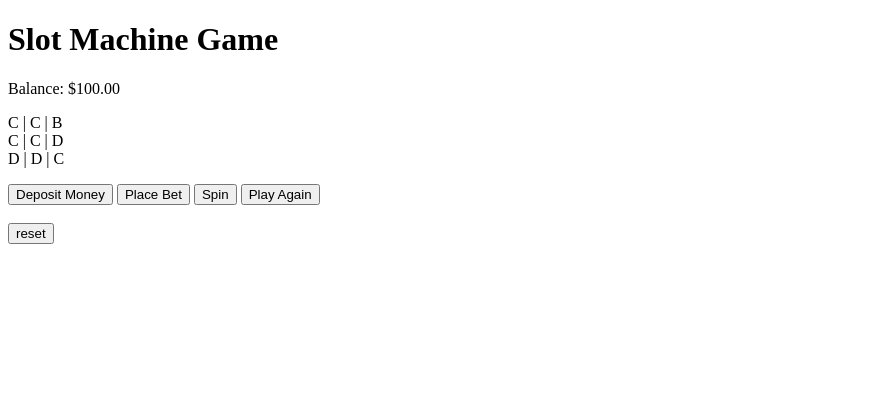
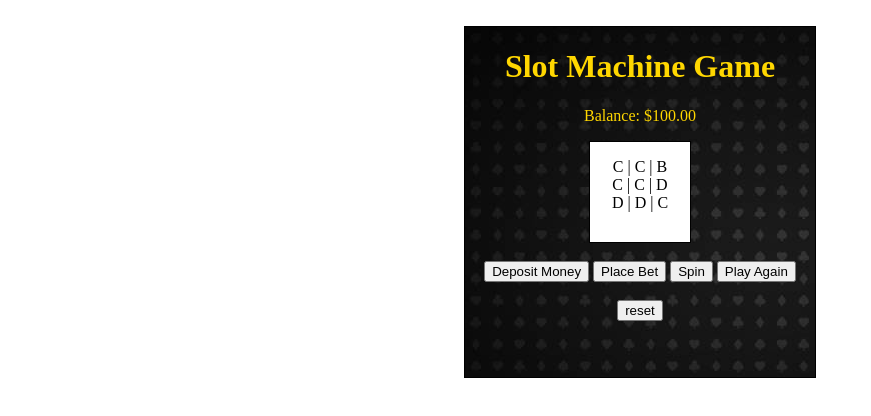
Before and after one commit to isaemi/slot_machine, a plain HTML site: page index.html in a window 1280 px wide. Both pictures are taken after a click on the button "Spin". Shown: the whole page, without its empty margins (0-871 px from the left). Drawn offline with Linux system fonts and the light colour scheme.

Commit message:
second commit

```diff
--- a/index.html
+++ b/index.html
@@ -4,11 +4,44 @@
     <meta charset="UTF-8">
     <meta name="viewport" content="width=device-width, initial-scale=1.0">
     <title>Slot Machine Game</title>
+    <style>
+
+        h1, #balance {
+            color: #FFD700;
+        }
+
+        #background{
+            width: 350px;
+            height: 350px;
+            border: 1px solid black;
+            background-image: url('image/background.jpg');
+            text-align: center;
+            margin: auto;
+
+        }
+        #game-container{
+            width: 100px;
+            height: 100px;
+            background-color: white;
+            border: 1px solid black;
+            position: relative;
+            margin: auto;
+            text-align: center;
+
+        }
+
+    </style>
 </head>
 <body>
+    <br>
+    <div id="background">
         <h1>Slot Machine Game</h1>
+
         <p id="balance">Balance: $100</p>
+        <div id="game-container">
             <p id="result"></p>
+        </div>
+        <br>
         <button onclick="deposit()">Deposit Money</button>
         <button onclick="placeBet()">Place Bet</button>
         <button onclick="spin()">Spin</button>
@@ -58,10 +91,15 @@
                     const rows = transpose(reels);
                     printRows(rows);
 
-                const winnings = getWinnings(rows, betAmount, 1); // Assuming 1 line for simplicity
+                    const winnings = getWinnings(rows, betAmount, 1);
                     balance += winnings - betAmount;
 
-                resultElement.textContent = winnings > 0 ? "You won $" + winnings : "You lost";
+                    if(winnings > 0){
+                        resultElement.innerHTML = "<span style='color: red;'> You Won $ " + winnings + "</span>";
+
+                    } else {
+                        resultElement.textContent = "You Lost";
+                    }
                     updateBalance();
                 }, 1000);
             }
@@ -169,9 +207,11 @@
                 }
             }
         </script>
+
         <br>
         <br>
         <input type="button" value="reset" onclick="init()" />
         <div id="output"></div>
+    </div>
 </body>
 </html>
```
Also changed, not shown: image/background.jpg (added). Lines whose indentation alone changed are shown as unchanged.
